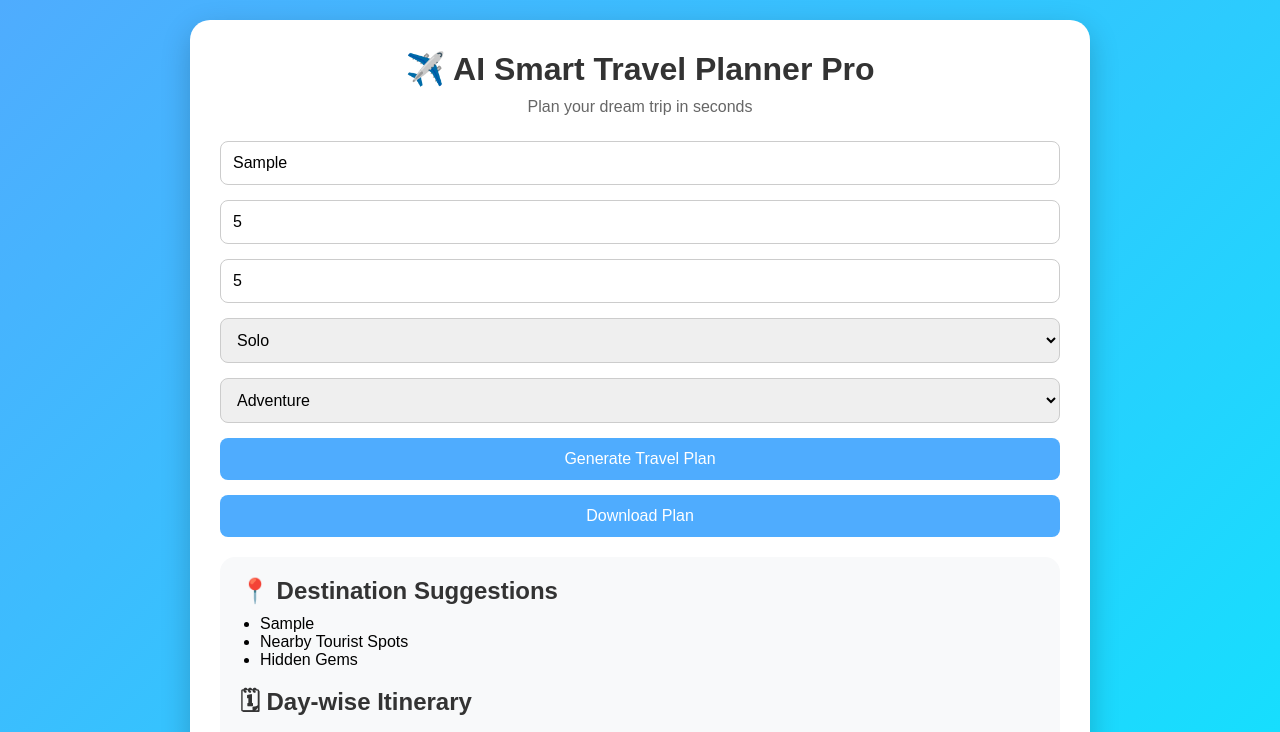
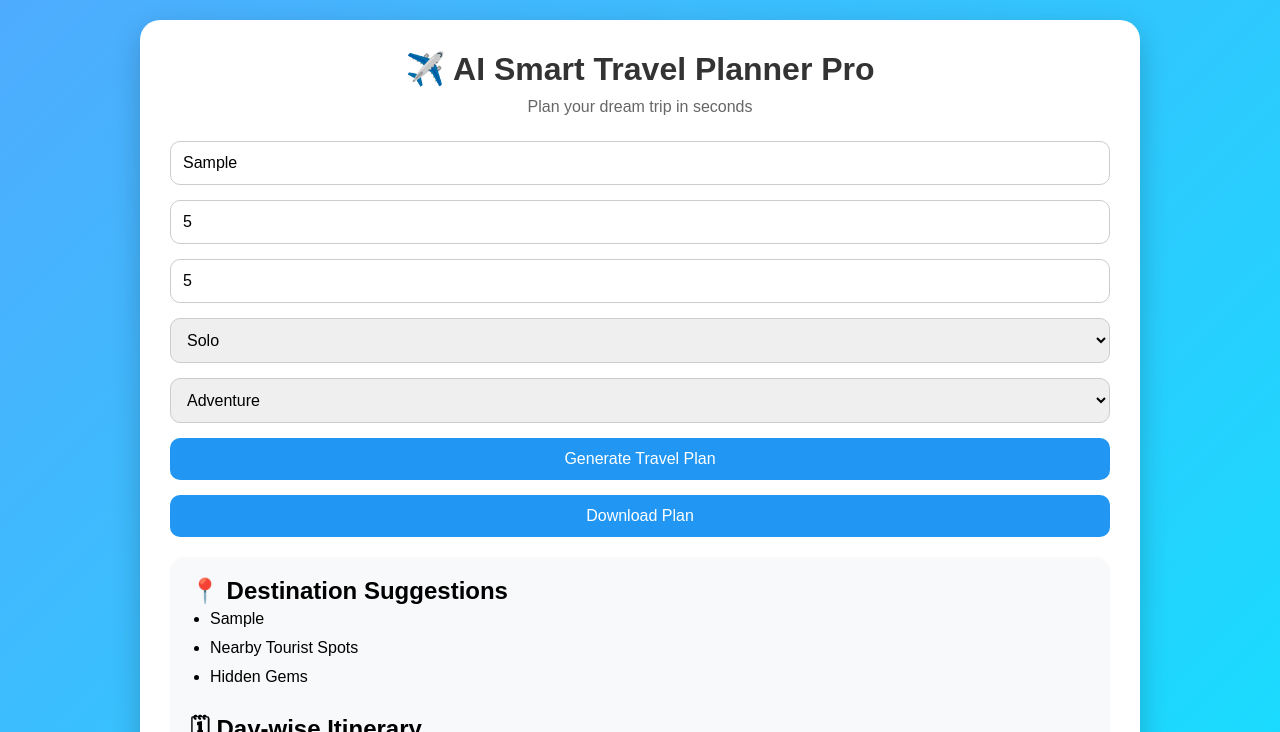
Before and after one commit to mycreations369/AI-Travel-Planner, a plain HTML site: page index.html in a window 1280 px wide. Both pictures are taken after typing "Sample", "5", "5" into the empty fields and a click on the button "Generate Travel Plan". Shown: the top 732 px of the page. Drawn offline with Linux system fonts and the light colour scheme.

Commit message:
Refactor CSS styles for layout and design improvements
Updated styles for body, container, and buttons. Adjusted margins, colors, and border radii for improved design.

```diff
--- a/style.css
+++ b/style.css
@@ -8,16 +8,13 @@ font-family:Arial,sans-serif;
 body{
 background:linear-gradient(135deg,#4facfe,#00f2fe);
 min-height:100vh;
-display:flex;
-justify-content:center;
-align-items:center;
 padding:20px;
 }
 
 .container{
+max-width:1000px;
+margin:auto;
 background:white;
-width:90%;
-max-width:900px;
 padding:30px;
 border-radius:20px;
 box-shadow:0 10px 30px rgba(0,0,0,0.2);
@@ -25,14 +22,14 @@ box-shadow:0 10px 30px rgba(0,0,0,0.2);
 
 h1{
 text-align:center;
+margin-bottom:10px;
 color:#333;
-margin-bottom:10px;
 }
 
 .subtitle{
 text-align:center;
+margin-bottom:25px;
 color:#666;
-margin-bottom:25px;
 }
 
 .form-box{
@@ -43,23 +40,22 @@ gap:15px;
 input,select{
 padding:12px;
 border:1px solid #ccc;
-border-radius:8px;
+border-radius:10px;
 font-size:16px;
 }
 
 button{
-background:#4facfe;
+padding:12px;
+border:none;
+border-radius:10px;
+background:#2196f3;
 color:white;
-border:none;
-padding:12px;
 font-size:16px;
-border-radius:8px;
 cursor:pointer;
-transition:0.3s;
 }
 
 button:hover{
-background:#008cff;
+background:#1565c0;
 }
 
 .card{
@@ -69,15 +65,11 @@ background:#f8f9fa;
 border-radius:15px;
 }
 
-.card h2{
-margin-bottom:10px;
-color:#333;
+.section{
+margin-top:20px;
 }
 
-.card ul{
+ul{
 margin-left:20px;
+line-height:1.8;
 }
-
-.section{
-margin-top:15px;
-}
```
